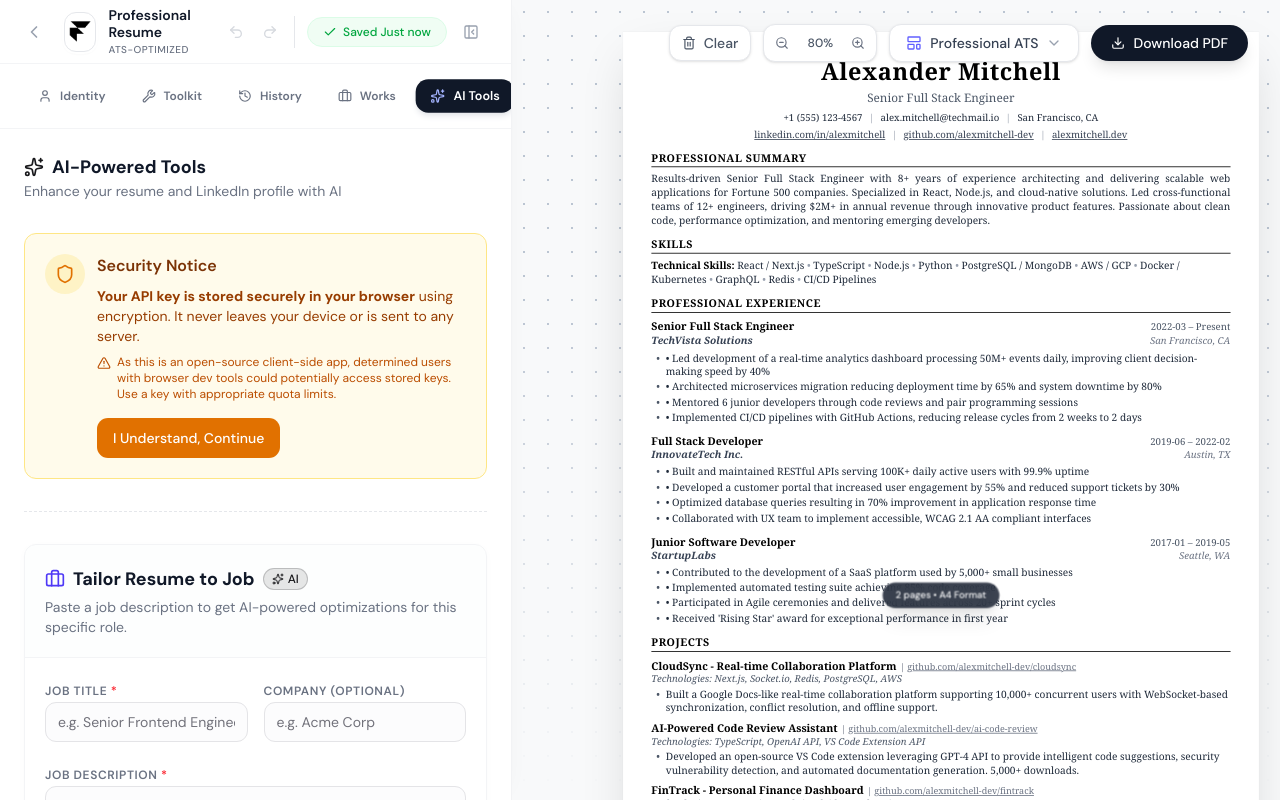
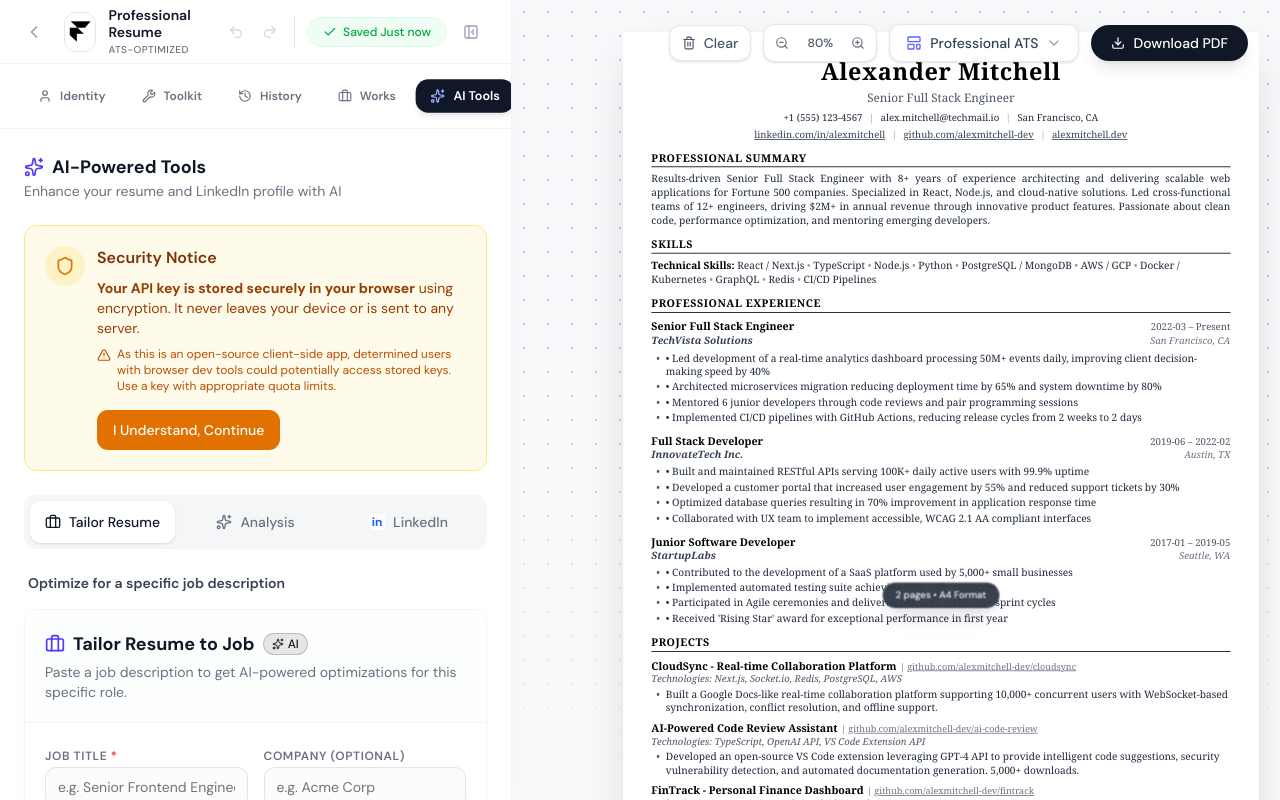
Before and after one commit to vijay324/Resume-Flotick, a Next.js app: page /builder in a window 1280 px wide. Both pictures are taken after a click on the button "AI Tools". Built offline with nearby package versions, Linux system fonts and the light colour scheme; what @react-pdf/renderer would draw is missing.

Commit message:
feat: Add AI resume optimization preview with interactive suggestion application, and introduce new Tabs and ResumeForm UI components.

```diff
--- a/components/ai/optimization-preview.tsx
+++ b/components/ai/optimization-preview.tsx
@@ -239,6 +239,19 @@
   onApply: () => void;
   onRevert: () => void;
 }) {
+  // Helper to safe render content that might be an object (e.g. skills array)
+  const renderContent = (content: any) => {
+    if (typeof content === 'string') return content;
+    if (typeof content === 'object') {
+      // If it's a list of skills (objects), map them to names
+      if (Array.isArray(content) && content.length > 0 && typeof content[0] === 'object' && 'name' in content[0]) {
+        return content.map((s: any) => s.name).join(", ");
+      }
+      return JSON.stringify(content, null, 2);
+    }
+    return String(content);
+  };
+
   return (
     <div className="p-6 hover:bg-gray-50 transition-colors group">
       <div className="flex items-center justify-between mb-4">
@@ -274,8 +287,8 @@
         {/* Original */}
         <div className="space-y-1.5">
           <div className="text-xs font-semibold text-gray-400 uppercase tracking-wider">Original</div>
-          <div className="p-3 bg-red-50/50 border border-red-100 rounded-lg text-sm text-gray-600 leading-relaxed font-mono">
-             {data.original}
+          <div className="p-3 bg-red-50/50 border border-red-100 rounded-lg text-sm text-gray-600 leading-relaxed font-mono whitespace-pre-wrap">
+             {renderContent(data.original)}
           </div>
         </div>
 
@@ -285,8 +298,8 @@
             <span>Optimized Version</span>
             <Sparkles className="w-3 h-3" />
           </div>
-          <div className="p-3 bg-emerald-50/50 border border-emerald-100 rounded-lg text-sm text-gray-800 leading-relaxed shadow-sm font-medium">
-             {data.optimized}
+          <div className="p-3 bg-emerald-50/50 border border-emerald-100 rounded-lg text-sm text-gray-800 leading-relaxed shadow-sm font-medium whitespace-pre-wrap">
+             {renderContent(data.optimized)}
           </div>
         </div>
       </div>
--- a/components/resume-form.tsx
+++ b/components/resume-form.tsx
@@ -17,6 +17,7 @@
 import { JobOptimizerPanel } from "./ai/job-optimizer-panel";
 import { LinkedInAnalyzer } from "./ai/linkedin-analyzer";
 import { ApiKeySettings } from "./ai/api-key-settings";
+import { Tabs, TabsList, TabsTrigger, TabsContent } from "@/components/ui/tabs";
 
 export function ResumeForm() {
   const [activeTab, setActiveTab] = React.useState("identity");
@@ -143,10 +144,10 @@
            )}
 
            {activeTab === "ai-tools" && (
-              <div className="space-y-8 animate-in fade-in duration-300">
+              <div className="space-y-6 animate-in fade-in duration-300">
                  <div>
                     <h2 className="text-lg font-bold text-gray-900 flex items-center gap-2">
-                      <Sparkles className="h-5 w-5 text-primary" />
+                      <Sparkles className="h-5 w-5 text-indigo-600" />
                       AI-Powered Tools
                     </h2>
                     <p className="text-sm text-gray-500">Enhance your resume and LinkedIn profile with AI</p>
@@ -154,16 +155,46 @@
 
                  <ApiKeySettings />
 
-                 <hr className="border-dashed border-gray-200" />
-                 <JobOptimizerPanel />
-                 <hr className="border-dashed border-gray-200" />
-                 <ResumeAIPanel />
-                 <hr className="border-dashed border-gray-200" />
-                 <div>
-                    <h3 className="text-md font-bold text-gray-900">LinkedIn Profile Optimizer</h3>
-                    <p className="text-xs text-gray-500 mb-4">Get AI-powered suggestions to improve your LinkedIn presence</p>
-                    <LinkedInAnalyzer />
-                 </div>
+                 <Tabs defaultValue="tailor" className="w-full">
+                   <TabsList className="grid w-full grid-cols-3 mb-6 bg-gray-100/80 p-1.5 h-auto gap-2 rounded-xl">
+                     <TabsTrigger value="tailor" className="gap-2 py-2.5 data-[state=active]:bg-white data-[state=active]:text-indigo-600 data-[state=active]:shadow-sm border border-transparent data-[state=active]:border-gray-200/50">
+                       <Briefcase className="w-4 h-4" />
+                       <span className="hidden sm:inline">Tailor Resume</span>
+                       <span className="sm:hidden">Tailor</span>
+                     </TabsTrigger>
+                     <TabsTrigger value="analyze" className="gap-2 py-2.5 data-[state=active]:bg-white data-[state=active]:text-indigo-600 data-[state=active]:shadow-sm border border-transparent data-[state=active]:border-gray-200/50">
+                       <Sparkles className="w-4 h-4" />
+                       <span className="hidden sm:inline">Analysis</span>
+                       <span className="sm:hidden">Analyze</span>
+                     </TabsTrigger>
+                     <TabsTrigger value="linkedin" className="gap-2 py-2.5 data-[state=active]:bg-white data-[state=active]:text-indigo-600 data-[state=active]:shadow-sm border border-transparent data-[state=active]:border-gray-200/50">
+                       <span className="font-bold text-blue-600 bg-white rounded flex items-center justify-center w-4 h-4 leading-none text-xs">in</span>
+                       <span className="hidden sm:inline">LinkedIn</span>
+                       <span className="sm:hidden">Profile</span>
+                     </TabsTrigger>
+                   </TabsList>
+
+                   <TabsContent value="tailor" className="mt-0 focus-visible:outline-none">
+                     <div className="flex items-center justify-between mb-4 px-1">
+                        <h3 className="text-sm font-semibold text-gray-700">Optimize for a specific job description</h3>
+                     </div>
+                     <JobOptimizerPanel />
+                   </TabsContent>
+
+                   <TabsContent value="analyze" className="mt-0 focus-visible:outline-none">
+                     <div className="flex items-center justify-between mb-4 px-1">
+                        <h3 className="text-sm font-semibold text-gray-700">Get detailed feedback and scoring</h3>
+                     </div>
+                     <ResumeAIPanel />
+                   </TabsContent>
+
+                   <TabsContent value="linkedin" className="mt-0 focus-visible:outline-none">
+                     <div className="flex items-center justify-between mb-4 px-1">
+                        <h3 className="text-sm font-semibold text-gray-700">Optimize your LinkedIn profile</h3>
+                     </div>
+                     <LinkedInAnalyzer />
+                   </TabsContent>
+                 </Tabs>
               </div>
            )}
        </div>
--- /dev/null
+++ b/components/ui/tabs.tsx
@@ -0,0 +1,109 @@
+"use client";
+
+import * as React from "react";
+import { cn } from "@/lib/utils";
+
+const TabsContext = React.createContext<{
+  value: string;
+  onValueChange: (value: string) => void;
+} | null>(null);
+
+const Tabs = React.forwardRef<
+  HTMLDivElement,
+  React.HTMLAttributes<HTMLDivElement> & {
+    value?: string;
+    defaultValue?: string;
+    onValueChange?: (value: string) => void;
+  }
+>(({ className, value, defaultValue, onValueChange, children, ...props }, ref) => {
+  const [internalValue, setInternalValue] = React.useState(defaultValue || "");
+
+  const controlledValue = value !== undefined ? value : internalValue;
+  const handleValueChange = React.useCallback(
+    (newValue: string) => {
+      onValueChange?.(newValue);
+      if (value === undefined) {
+        setInternalValue(newValue);
+      }
+    },
+    [onValueChange, value]
+  );
+
+  return (
+    <TabsContext.Provider value={{ value: controlledValue, onValueChange: handleValueChange }}>
+      <div ref={ref} className={cn("w-full", className)} {...props}>
+        {children}
+      </div>
+    </TabsContext.Provider>
+  );
+});
+Tabs.displayName = "Tabs";
+
+const TabsList = React.forwardRef<
+  HTMLDivElement,
+  React.HTMLAttributes<HTMLDivElement>
+>(({ className, ...props }, ref) => (
+  <div
+    ref={ref}
+    className={cn(
+      "inline-flex h-9 items-center justify-center rounded-lg bg-gray-100 p-1 text-gray-500",
+      className
+    )}
+    {...props}
+  />
+));
+TabsList.displayName = "TabsList";
+
+const TabsTrigger = React.forwardRef<
+  HTMLButtonElement,
+  React.ButtonHTMLAttributes<HTMLButtonElement> & { value: string }
+>(({ className, value, ...props }, ref) => {
+  const context = React.useContext(TabsContext);
+  if (!context) throw new Error("TabsTrigger must be used within Tabs");
+
+  const isActive = context.value === value;
+
+  return (
+    <button
+      ref={ref}
+      className={cn(
+        "inline-flex items-center justify-center whitespace-nowrap rounded-md px-3 py-1 text-sm font-medium ring-offset-white transition-all focus-visible:outline-none focus-visible:ring-2 focus-visible:ring-gray-400 focus-visible:ring-offset-2 disabled:pointer-events-none disabled:opacity-50",
+        isActive
+          ? "bg-white text-gray-900 shadow"
+          : "hover:bg-gray-200/50 hover:text-gray-900",
+        className
+      )}
+      onClick={() => context.onValueChange(value)}
+      type="button"
+      role="tab"
+      aria-selected={isActive}
+      {...props}
+    />
+  );
+});
+TabsTrigger.displayName = "TabsTrigger";
+
+const TabsContent = React.forwardRef<
+  HTMLDivElement,
+  React.HTMLAttributes<HTMLDivElement> & { value: string }
+>(({ className, value, ...props }, ref) => {
+  const context = React.useContext(TabsContext);
+  if (!context) throw new Error("TabsContent must be used within Tabs");
+
+  if (context.value !== value) return null;
+
+  return (
+    <div
+      ref={ref}
+      className={cn(
+        "mt-2 ring-offset-white focus-visible:outline-none focus-visible:ring-2 focus-visible:ring-gray-400 focus-visible:ring-offset-2 animate-in fade-in slide-in-from-bottom-2 duration-300",
+        className
+      )}
+      role="tabpanel"
+      {...props}
+    />
+  );
+});
+TabsContent.displayName = "TabsContent";
+
+export { Tabs, TabsList, TabsTrigger, TabsContent };
```
